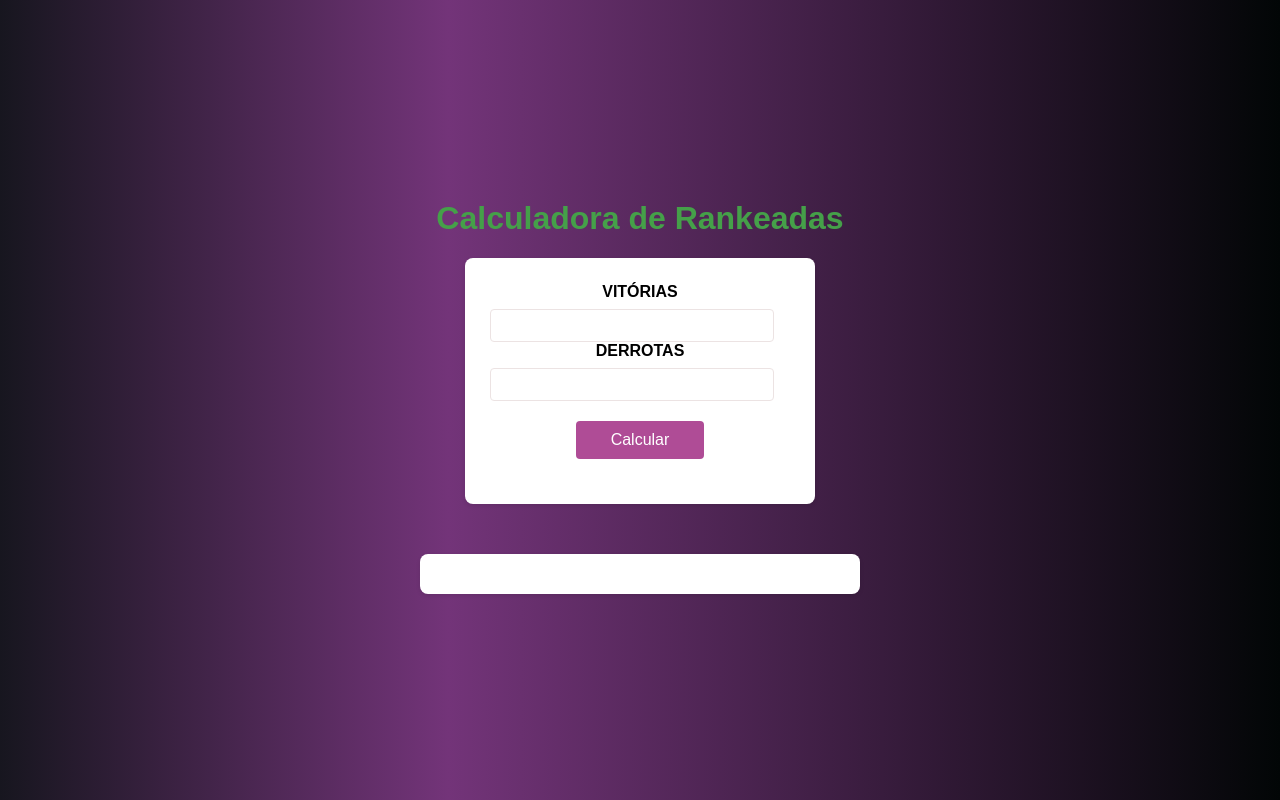
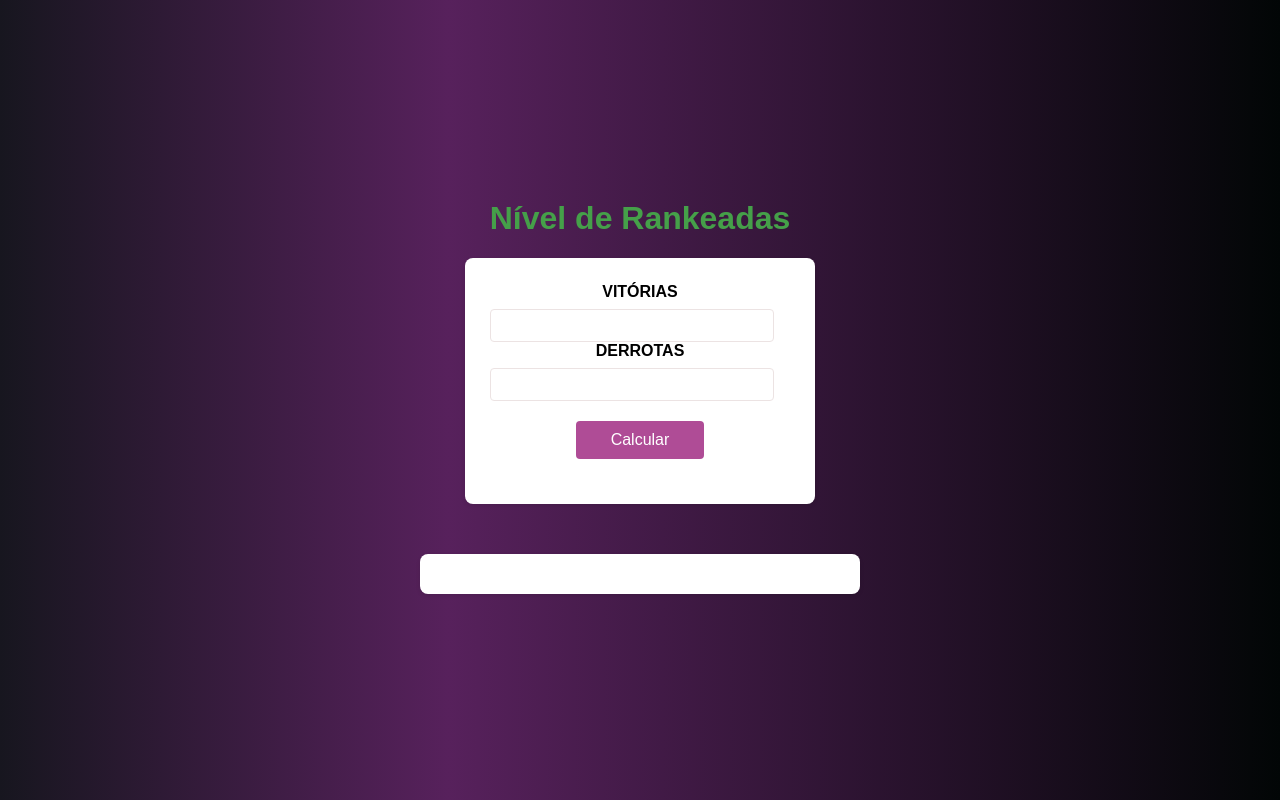
Before and after one commit to Peroche95/calculadora-rankeada, a plain HTML site: page index.html in a window 1280 px wide. Drawn offline with Linux system fonts and the light colour scheme.

Commit message:
primeiro commit

```diff
--- a/index.html
+++ b/index.html
@@ -7,7 +7,7 @@
     <title>Resultado do Ranqueamento</title>
 </head>
 <body>
-    <h1>Calculadora de Rankeadas</h1>
+    <h1>Nível de Rankeadas</h1>
 
     <form id="formulario">
         <label for="vitorias">Vitórias</label>
--- a/styles/styles.css
+++ b/styles/styles.css
@@ -1,7 +1,7 @@
 body {
     font-family: Arial, sans-serif;
     background: rgb(23,22,31);
-    background: linear-gradient(90deg, rgba(23,22,31,1) 0%, rgba(115,52,121,1) 35%, rgba(2,6,6,1) 100%);
+    background: linear-gradient(90deg, rgba(23,22,31,1) 0%, rgb(87, 33, 92) 35%, rgba(2,6,6,1) 100%);
     margin: 0;
     padding: 0;
 }
```
